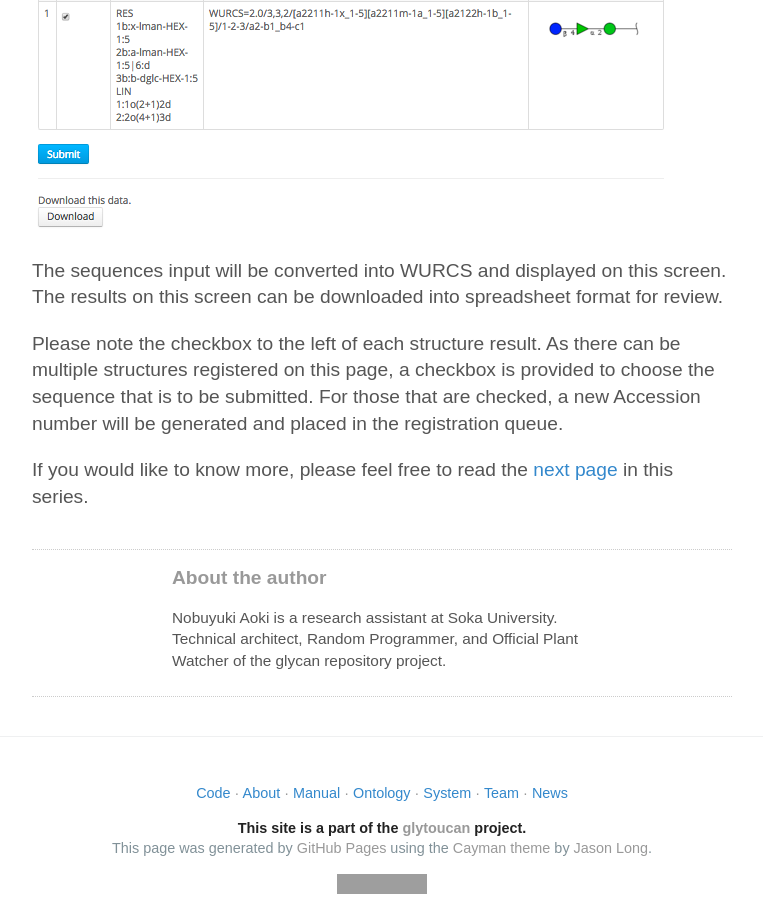
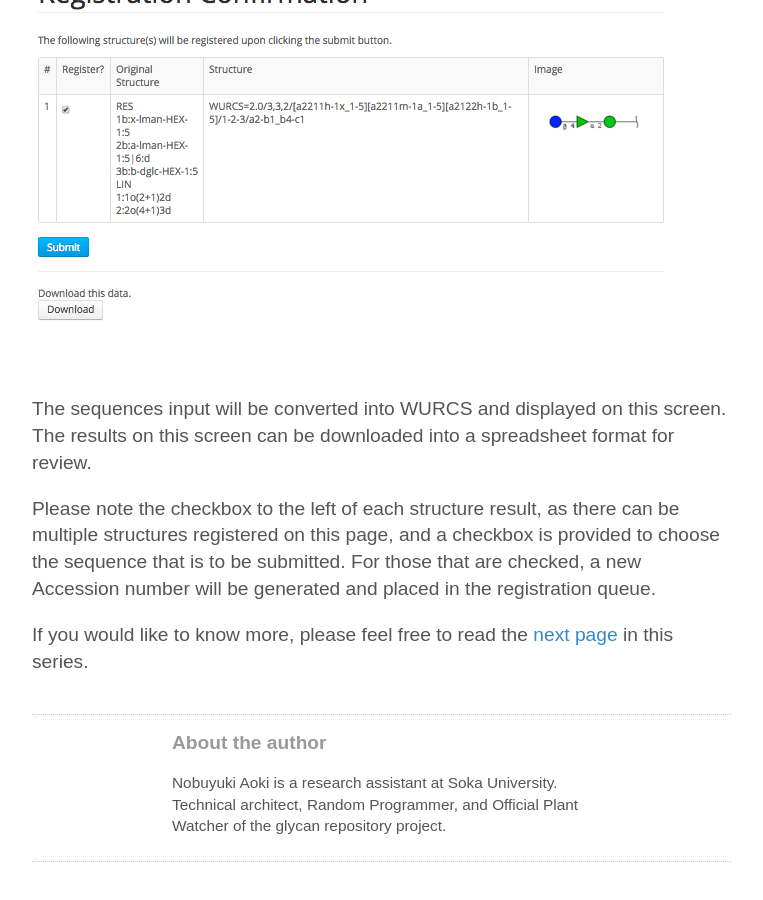
Before and after one commit to glytoucan/glytoucan, a Jekyll site: the page built from manual/registration-text.md, in a window 1280 px wide and 900 px high, scrolled down 1505 px. Shown: the whole window, without its empty margins (258-1021 px from the left). Built offline with Jekyll 4.4.1, drawn with Linux system fonts in a browser that asks for light colours; nearby versions of some CDN libraries; grey boxes are pictures that could not be loaded.

Commit message:
Update registration-text.md
spacing and some grammar

```diff
--- a/manual/registration-text.md
+++ b/manual/registration-text.md
@@ -17,15 +17,21 @@ The simplest method to register structures is via the text interface.  Any forma
 
 The sequence can be typed or pasted into the text area input screen.  Multiple sequences can be input.
 
+<br>
+
 ![Glytoucan Text Interface](/images/manual/registration-text.png)
 *Multiple sequences can be pasted into this field, the Add button also generates another text field for multiple entry.*
 
 Once entered, each structure will be checked for redundancy and if not previously registered, the confirmation screen will be shown.
 
+<br>
+
 ## Registration Confirmation
 
 ![Glytoucan Registration Confirmation](/images/manual/registration-result.png)
 
-The sequences input will be converted into WURCS and displayed on this screen.  The results on this screen can be downloaded into spreadsheet format for review.
+<br>
 
-Please note the checkbox to the left of each structure result.  As there can be multiple structures registered on this page, a checkbox is provided to choose the sequence that is to be submitted.  For those that are checked, a new Accession number will be generated and placed in the registration queue.
+The sequences input will be converted into WURCS and displayed on this screen.  The results on this screen can be downloaded into a spreadsheet format for review.
+
+Please note the checkbox to the left of each structure result, as there can be multiple structures registered on this page, and a checkbox is provided to choose the sequence that is to be submitted.  For those that are checked, a new Accession number will be generated and placed in the registration queue.
```
